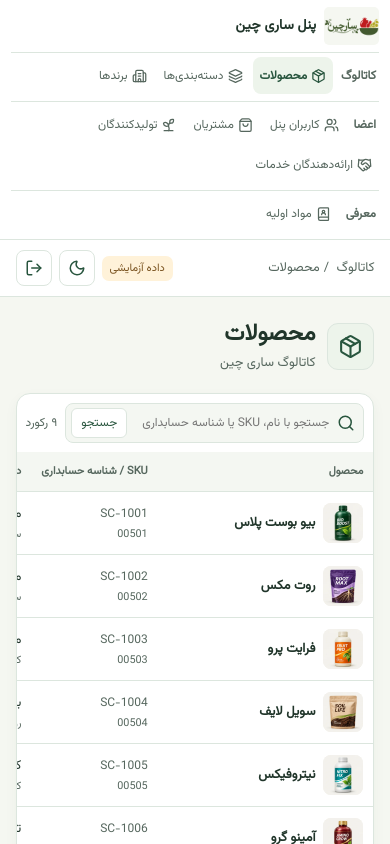
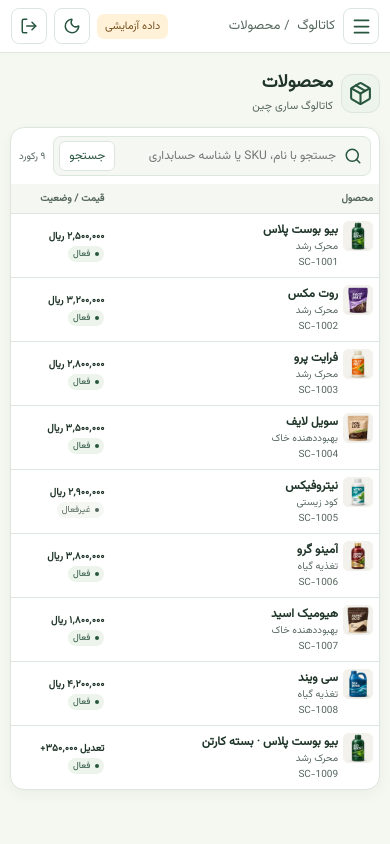
Before and after one commit to lllidon/sarichain-panel, a React (Vite) app: page / in a window 390 px wide. Both pictures are taken after a click on the button "مشاهده نسخه آزمایشی". Shown: the top 844 px of the page. Built offline with nearby package versions, Linux system fonts and the light colour scheme.

Commit message:
Add mobile navigation drawer and compact tables

```diff
--- a/src/App.tsx
+++ b/src/App.tsx
@@ -2,8 +2,8 @@ import { readAccess, ApiError } from './api';
 import OrdersView from './features/organization/OrdersView';
 import SettingsDrawer from './features/organization/SettingsDrawer';
 import { roleLabels, type Access } from './features/organization/organization';
-import { useCallback, useEffect, useState } from 'react';
-import { BookUser, ClipboardList, LogOut, Moon, Settings, Sun } from 'lucide-react';
+import { useCallback, useEffect, useRef, useState } from 'react';
+import { BookUser, ClipboardList, LogOut, Menu, Moon, Settings, Sun, X } from 'lucide-react';
 import Login from './features/auth/Login';
 import CatalogView from './features/catalog/CatalogView';
 import SuppliersView from './features/directory/SuppliersView';
@@ -33,6 +33,15 @@ export default function App() {
   const [access, setAccess] = useState<Access>();
   const [accessError, setAccessError] = useState(false);
   const [settings, setSettings] = useState(false);
+  const [menuOpen, setMenuOpen] = useState(false);
+  const menu = useRef<HTMLDialogElement>(null);
+
+  useEffect(() => {
+    const mobile = matchMedia('(max-width: 860px)');
+    const closeOnDesktop = () => { if (!mobile.matches) menu.current?.close(); };
+    mobile.addEventListener('change', closeOnDesktop);
+    return () => mobile.removeEventListener('change', closeOnDesktop);
+  }, []);
 
   useEffect(() => {
     document.documentElement.dataset.theme = dark ? 'dark' : 'light';
@@ -52,6 +61,7 @@ export default function App() {
     setDemo(false);
     setAccess(undefined);
     setSettings(false);
+    setMenuOpen(false);
   }, []);
 
   const expire = useCallback(() => {
@@ -94,11 +104,12 @@ export default function App() {
   const isMembers = Object.hasOwn(memberSections, visibleSection);
   const isDirectory = visibleSection === 'directory';
   const current = isOrders ? { label: 'سفارش‌ها' } : isDirectory ? { label: 'مواد اولیه' } : isMembers ? memberSections[section as MemberGroup] : sections[section as Section];
-  return (
-    <div className={signedIn && (demo || access) ? 'shell' : 'shell logged-out'}>
-      {signedIn && (demo || access) && (
-        <aside className="sidebar">
-          <a href={clientOnly ? "#orders" : "#products"} className="identity"><img src="/img/logo.png" alt="" /><span>پنل ساری چین</span></a>
+  const hasNavigation = signedIn && Boolean(demo || access);
+  const identity = (
+    <a href={clientOnly ? '#orders' : '#products'} className="identity"><img src="/img/logo.png" alt="" /><span>پنل ساری چین</span></a>
+  );
+  const navigation = (
+    <>
       {token && <nav className="sidebar-menu" aria-label="سفارش‌ها">
         <a href="#orders" aria-current={isOrders ? 'page' : undefined}><ClipboardList size={18} /> سفارش‌ها</a>
       </nav>}
@@ -122,12 +133,35 @@ export default function App() {
         <a href="#directory" aria-current={isDirectory ? 'page' : undefined}><BookUser size={18} /> مواد اولیه</a>
       </nav>
       </>}
-        </aside>
-      )}
+    </>
+  );
+
+  return (
+    <div className={hasNavigation ? 'shell' : 'shell logged-out'}>
+      {hasNavigation && <>
+        <aside className="sidebar">{identity}{navigation}</aside>
+        <dialog id="mobile-navigation" ref={menu} className="mobile-navigation" aria-label="منوی پنل"
+          onClose={() => setMenuOpen(false)} onClick={event => {
+            const target = event.target;
+            const boundary = event.currentTarget.getBoundingClientRect();
+            if (target instanceof Element && (target.closest('a') ||
+                (target === event.currentTarget && event.clientX < boundary.left))) menu.current?.close();
+          }}>
+          <div className="mobile-navigation-heading">{identity}
+            <button type="button" className="icon-button" aria-label="بستن منو" onClick={() => menu.current?.close()}><X size={19} /></button>
+          </div>
+          {navigation}
+        </dialog>
+      </>}
       <div className="main-column">
         <header className="topbar">
+          <div className="header-start">
+            {hasNavigation && <button type="button" className="icon-button mobile-menu-trigger" aria-label="باز کردن منو"
+              aria-controls="mobile-navigation" aria-expanded={menuOpen}
+              onClick={() => { menu.current?.showModal(); setMenuOpen(true); }}><Menu size={21} /></button>}
             {!signedIn ? <a href="./" className="identity"><img src="/img/logo.png" alt="" /><span>پنل ساری چین</span></a>
             : <span className="header-context">{!isOrders && <>{isDirectory ? 'معرفی' : isMembers ? 'اعضا' : 'کاتالوگ'} <span aria-hidden="true">/</span></>}{current.label}</span>}
+          </div>
           <div className="header-actions">
             {signedIn && <span className={demo ? 'mode demo' : 'mode'}>{demo ? 'داده آزمایشی' : access ? roleLabels[access.role] : 'داده بک‌اند'}</span>}
             <button className="icon-button" type="button" aria-label={dark ? 'تم روشن' : 'تم تیره'} title={dark ? 'تم روشن' : 'تم تیره'} onClick={() => setDark(value => !value)}>
--- a/src/features/catalog/CatalogView.tsx
+++ b/src/features/catalog/CatalogView.tsx
@@ -32,29 +32,39 @@ function CatalogRow({ item, section, demo, canEdit, onEdit }: {
       <th scope="row">
         <div className="item-name">
           <span className="item-image">{source && !failed ? <img src={source} alt="" loading="lazy" onError={() => setFailed(true)} /> : <Icon size={18} />}</span>
-          <span>{item.name}
-            {!!item.tagIds?.length && <small className="row-tags">{item.tagIds.map(tag => tag.name).join('، ')}</small>}
+          <span className="compact-item-text"><span className="compact-name" title={item.name}>{item.name}</span>
+            {section === 'products' && <span className="mobile-only compact-details">
+              <small>{item.categoryId?.name || '—'}</small>
+              <small><bdi>{item.sku || '—'}</bdi></small>
+            </span>}
+            {section === 'categories' && <span className="mobile-only compact-details">
+              <small>{item.parentId?.name || 'دسته اصلی'}{item.level ? ` · سطح ${number.format(item.level)}` : ''}</small>
+              <small><bdi>{item.slug}</bdi></small>
+            </span>}
+            {section === 'brands' && <span className="mobile-only compact-details"><small><bdi>{item.slug}</bdi></small></span>}
+            {!!item.tagIds?.length && <small className="row-tags desktop-only">{item.tagIds.map(tag => tag.name).join('، ')}</small>}
           </span>
         </div>
       </th>
       {section === 'products' && (
         <>
-          <td><bdi className="code">{item.sku || '—'}</bdi>{item.itemId && <small><bdi>{item.itemId}</bdi></small>}</td>
-          <td>{item.categoryId?.name || '—'}{item.brandId && <small>{item.brandId.name}</small>}</td>
-          <td>{item.kind === 'variant' ? 'گزینه محصول' : 'اصلی'}{item.masterId && <small>{item.masterId.name}</small>}</td>
-          <td>{price(item)}</td>
+          <td className="desktop-only"><bdi className="code">{item.sku || '—'}</bdi>{item.itemId && <small><bdi>{item.itemId}</bdi></small>}</td>
+          <td className="desktop-only">{item.categoryId?.name || '—'}{item.brandId && <small>{item.brandId.name}</small>}</td>
+          <td className="desktop-only">{item.kind === 'variant' ? 'گزینه محصول' : 'اصلی'}{item.masterId && <small>{item.masterId.name}</small>}</td>
+          <td className="desktop-only">{price(item)}</td>
         </>
       )}
-      {section !== 'products' && <td><bdi className="code">{item.slug}</bdi></td>}
+      {section !== 'products' && <td className="desktop-only"><bdi className="code">{item.slug}</bdi></td>}
       {section === 'categories' && (
         <>
-          <td>{item.parentId ? <><ArrowDownRight size={14} /> {item.parentId.name}</> : '—'}</td>
-          <td>{item.level ? number.format(item.level) : '—'}</td>
+          <td className="desktop-only">{item.parentId ? <><ArrowDownRight size={14} /> {item.parentId.name}</> : '—'}</td>
+          <td className="desktop-only">{item.level ? number.format(item.level) : '—'}</td>
         </>
       )}
-      {section === 'brands' && <td>{item.shortDescription || '—'}</td>}
-      <td><span className={item.isActive ? 'status active' : 'status'}>{item.isActive ? 'فعال' : 'غیرفعال'}</span></td>
-      {canEdit && <td>
+      {section === 'brands' && <td className="desktop-only">{item.shortDescription || '—'}</td>}
+      <td className="compact-summary">{section === 'products' && <span className="mobile-only compact-price">{price(item)}</span>}
+        <span className={item.isActive ? 'status active' : 'status'}>{item.isActive ? 'فعال' : 'غیرفعال'}</span></td>
+      {canEdit && <td className="compact-actions catalog-actions">
         <div className="row-actions">
           <button type="button" title="ویرایش سریع" aria-label={`ویرایش سریع ${item.name}`} onClick={() => onEdit('quick', item)}><Zap size={15} /></button>
           <button type="button" title="ویرایش کامل" aria-label={`ویرایش کامل ${item.name}`} onClick={() => onEdit('edit', item)}><Pencil size={15} /></button>
@@ -149,8 +159,12 @@ export default function CatalogView({ section, token, canEdit, onExpired }: { se
           </div>
         ) : (
           <div className="table-scroll" tabIndex={0} aria-label="جدول کاتالوگ">
-            <table>
-              <thead><tr>{headings[section].map(heading => <th scope="col" key={heading}>{heading}</th>)}{canEdit && <th scope="col">عملیات</th>}</tr></thead>
+            <table className="compact-table">
+              <thead><tr>{headings[section].map((heading, index, columns) => (
+                <th scope="col" key={heading} className={index === 0 ? '' : index === columns.length - 1 ? 'compact-summary' : 'desktop-only'}>
+                  {section === 'products' && index === columns.length - 1 ? <><span className="desktop-only">وضعیت</span><span className="mobile-only">قیمت / وضعیت</span></> : heading}
+                </th>
+              ))}{canEdit && <th scope="col" className="compact-actions catalog-actions">عملیات</th>}</tr></thead>
               <tbody>{result.items.map(item => <CatalogRow key={item._id} item={item} section={section} demo={demo} canEdit={canEdit} onEdit={edit} />)}</tbody>
             </table>
           </div>
--- a/src/features/members/MembersView.tsx
+++ b/src/features/members/MembersView.tsx
@@ -76,9 +76,9 @@ export default function MembersView({ group, token, access, onExpired }: { group
           : !data ? <div className="table-state" role="status">در حال دریافت اعضا…</div>
           : !data.items.length ? <div className="table-state">{search ? 'عضوی با این جستجو پیدا نشد.' : 'عضوی برای نمایش وجود ندارد.'}</div> : (
             <div className="table-scroll" tabIndex={0} aria-label="جدول اعضا">
-              <table>
-                <thead><tr><th scope="col">نام</th><th scope="col">موبایل</th><th scope="col">{section.typeLabel}</th>{users && <th scope="col">نقش دسترسی</th>}
-                  <th scope="col">شعبه</th>{users && <th scope="col">پروفایل</th>}<th scope="col">شهر</th><th scope="col">وضعیت</th><th scope="col">عملیات</th></tr></thead>
+              <table className="compact-table">
+                <thead><tr><th scope="col">نام</th><th scope="col" className="compact-summary">موبایل</th><th scope="col" className="desktop-only">{section.typeLabel}</th>{users && <th scope="col" className="desktop-only">نقش دسترسی</th>}
+                  <th scope="col" className="desktop-only">شعبه</th>{users && <th scope="col" className="desktop-only">پروفایل</th>}<th scope="col" className="desktop-only">شهر</th><th scope="col" className="desktop-only">وضعیت</th><th scope="col" className="compact-actions">عملیات</th></tr></thead>
                 <tbody>{data.items.map((member, index) => {
                   const name = member.fullName || member.username || member.phone || 'عضو';
                   const branchHeader = users && access?.role === 'management' &&
@@ -87,15 +87,22 @@ export default function MembersView({ group, token, access, onExpired }: { group
                   return <Fragment key={member._id}>
                     {branchHeader && <tr className="member-branch-row"><th scope="rowgroup" colSpan={9}>{member.branchId?.name || 'مدیریت مرکزی / بدون شعبه'}</th></tr>}
                     <tr>
-                    <th scope="row">{name}{member.organization && <small className="member-organization">{member.organization}</small>}</th>
-                    <td><bdi>{member.phone || '—'}</bdi></td>
-                    <td>{(section.types as Record<string, string>)[member.type ?? ''] || '—'}</td>
-                    {users && <td>{roleLabels[member.role ?? 'client']}</td>}
-                    <td>{member.branchId?.name || '—'}</td>
-                    {users && <td>{member.profileId?.name || '—'}</td>}
-                    <td>{member.city || '—'}</td>
-                    <td><span className={member.isActive === false ? 'status' : 'status active'}>{member.isActive === false ? 'غیرفعال' : 'فعال'}</span></td>
-                    <td>{canEdit && <div className="row-actions member-row-actions"><button type="button" title="ویرایش" aria-label={`ویرایش ${name}`}
+                    <th scope="row"><span className="compact-name" title={name}>{name}</span>
+                      <span className="mobile-only compact-details">
+                        <small>{users ? roleLabels[member.role ?? 'client'] : (section.types as Record<string, string>)[member.type ?? '']}</small>
+                        {(member.branchId?.name || member.city) && <small>{member.branchId?.name || member.city}</small>}
+                      </span>
+                      {member.organization && <small className="member-organization desktop-only">{member.organization}</small>}</th>
+                    <td className="compact-summary"><bdi>{member.phone || '—'}</bdi>
+                      <span className="mobile-only"><span className={member.isActive === false ? 'status' : 'status active'}>{member.isActive === false ? 'غیرفعال' : 'فعال'}</span></span>
+                    </td>
+                    <td className="desktop-only">{(section.types as Record<string, string>)[member.type ?? ''] || '—'}</td>
+                    {users && <td className="desktop-only">{roleLabels[member.role ?? 'client']}</td>}
+                    <td className="desktop-only">{member.branchId?.name || '—'}</td>
+                    {users && <td className="desktop-only">{member.profileId?.name || '—'}</td>}
+                    <td className="desktop-only">{member.city || '—'}</td>
+                    <td className="desktop-only"><span className={member.isActive === false ? 'status' : 'status active'}>{member.isActive === false ? 'غیرفعال' : 'فعال'}</span></td>
+                    <td className="compact-actions">{canEdit && <div className="row-actions member-row-actions"><button type="button" title="ویرایش" aria-label={`ویرایش ${name}`}
                       onClick={() => { setNotice(''); setEditor({ member }); }}><Pencil size={15} /></button></div>}</td>
                   </tr></Fragment>;
                 })}</tbody>
--- a/src/styles.css
+++ b/src/styles.css
@@ -106,19 +106,7 @@ td svg { vertical-align: middle; color: var(--muted); }
 .demo-button { width: 100%; margin-top: 13px; padding: 7px; border: 1px solid var(--line); border-radius: 8px; background: var(--accent); color: var(--green); }
 .login-card .error-message { color: var(--error); }
 .session-alert { text-align: center; color: var(--error); padding-top: 12px; }
-@media (max-width: 740px) {
-  .shell { grid-template-columns: minmax(0, 1fr); }
-  .sidebar { display: flex; flex-wrap: wrap; gap: 7px; padding: 7px 11px; border-inline-end: 0; border-bottom: 1px solid var(--line); }
-  .sidebar .identity { margin: 0; }
-  .sidebar-menu { margin: 0; display: flex; flex-wrap: wrap; gap: 3px; }
-  .sidebar-menu h2 { display: none; }
-  .sidebar-menu a { min-height: 37px; gap: 4px; padding: 4px 7px; font-size: 12px; }
-  .sidebar-menu svg { width: 15px; }
-  .topbar { min-height: 52px; }
-  .workspace { padding-top: 10px; }
-  .table-toolbar { padding: 9px; }
-  th, td { padding-inline: 10px; }
-}
+
 
 .add-record, .save-button, .danger-button {
   display: inline-flex; align-items: center; justify-content: center; gap: 5px;
@@ -171,10 +159,7 @@ td svg { vertical-align: middle; color: var(--muted); }
 .members-menu { margin-top: 25px; }
 .member-organization { display: block; font-weight: 400; color: var(--muted); }
 .member-row-actions button:last-child { color: var(--green); }
-@media (max-width: 740px) {
-  .members-menu { margin-top: 0; width: 100%; border-top: 1px solid var(--line); padding-top: 4px; }
-  .members-menu h2 { display: block; align-self: center; margin: 0; padding-inline: 3px 5px; }
-}
+
 
 .directory-filters { display: flex; gap: 6px; flex-wrap: wrap; }
 .directory-filters input, .directory-filters button {
@@ -200,3 +185,64 @@ td svg { vertical-align: middle; color: var(--muted); }
 
 .location-fields { padding: 8px; border: 1px solid var(--line); border-radius: 8px; }
 .location-fields legend { padding-inline: 4px; color: var(--green); font-size: 12px; }
+
+.header-start { display: flex; align-items: center; gap: 8px; min-width: 0; }
+.header-actions { flex: none; }
+.mobile-menu-trigger, .mobile-navigation, .mobile-only { display: none; }
+
+@media (max-width: 860px) {
+  .shell { grid-template-columns: minmax(0, 1fr); }
+  .sidebar { display: none; }
+  .main-column { min-width: 0; }
+  .topbar { min-height: 52px; padding: 8px 11px; }
+  .header-context { overflow: hidden; text-overflow: ellipsis; white-space: nowrap; }
+  .mobile-menu-trigger { display: grid; flex: none; }
+  .mobile-navigation[open] {
+    display: block; position: fixed; inset: 0 0 0 auto; margin: 0;
+    width: min(300px, 88vw); height: 100dvh; max-height: none;
+    padding: 14px; border: 0; border-inline-end: 1px solid var(--line);
+    background: var(--surface); color: var(--text); overflow-y: auto;
+  }
+  .mobile-navigation::backdrop { background: #14251baa; }
+  .mobile-navigation-heading { display: flex; justify-content: space-between; align-items: center; gap: 8px; }
+  .mobile-navigation .sidebar-menu { margin-top: 16px; }
+  .mobile-navigation .sidebar-menu a { min-height: 44px; }
+  .workspace { padding: 10px 10px 36px; }
+  .page-heading { padding-block: 8px 12px; gap: 8px; }
+  .page-icon { flex: none; width: 39px; height: 39px; }
+  .page-heading h1 { font-size: clamp(18px, 4.5vw, 25px); }
+  .page-heading p { font-size: 11px; }
+  .add-record { white-space: nowrap; flex: none; padding-inline: 8px; font-size: 12px; }
+  .table-toolbar { padding: 8px; }
+  .record-count { font-size: 10px; }
+  .table-scroll { overflow: visible; }
+
+  .compact-table { table-layout: fixed; font-size: 12px; }
+  .compact-table .desktop-only { display: none; }
+  .mobile-only { display: block; }
+  .compact-table th, .compact-table td { padding: 7px 6px; white-space: normal; overflow-wrap: anywhere; }
+  .compact-table thead th { font-size: 10px; }
+  .compact-table .compact-summary { width: 27%; }
+  .compact-table .compact-actions { width: 44px; text-align: center; }
+  .compact-table .catalog-actions { width: 88px; }
+  .compact-table .item-name { gap: 5px; align-items: flex-start; }
+  .compact-table .item-image { width: 30px; height: 30px; border-radius: 6px; }
+  .compact-item-text { display: block; min-width: 0; }
+  .compact-name { display: block; width: 100%; overflow: hidden; text-overflow: ellipsis; white-space: nowrap; font-size: 12px; }
+  .compact-details small { display: block; color: var(--muted); font-size: 10px; font-weight: 400; line-height: 1.55; }
+  .compact-price { color: var(--text); font-size: 10px; font-weight: 700; }
+  .compact-summary .status { font-size: 9px; padding: 1px 5px; }
+  .compact-summary .status::before { width: 4px; height: 4px; }
+  .compact-actions .row-actions { justify-content: center; gap: 3px; }
+  .compact-actions .row-actions button { width: 23px; height: 27px; padding: 3px; }
+  .compact-actions .row-actions button svg { width: 13px; height: 13px; }
+  .compact-actions .icon-button { width: 28px; height: 28px; }
+  .directory-filters input { flex: 1 1 90px; width: auto; min-width: 0; font-size: 11px; }
+}
+
+@media (max-width: 375px) {
+  .header-actions { gap: 4px; }
+  .topbar .icon-button { width: 31px; height: 34px; }
+  .mode { padding-inline: 4px; }
+  .compact-table .item-image { width: 25px; height: 25px; }
+}
```
Also changed, not shown: src/features/directory/SuppliersView.tsx (+17 -13 lines), src/features/organization/OrdersView.tsx (+5 -3 lines). Lines whose indentation alone changed are shown as unchanged.
